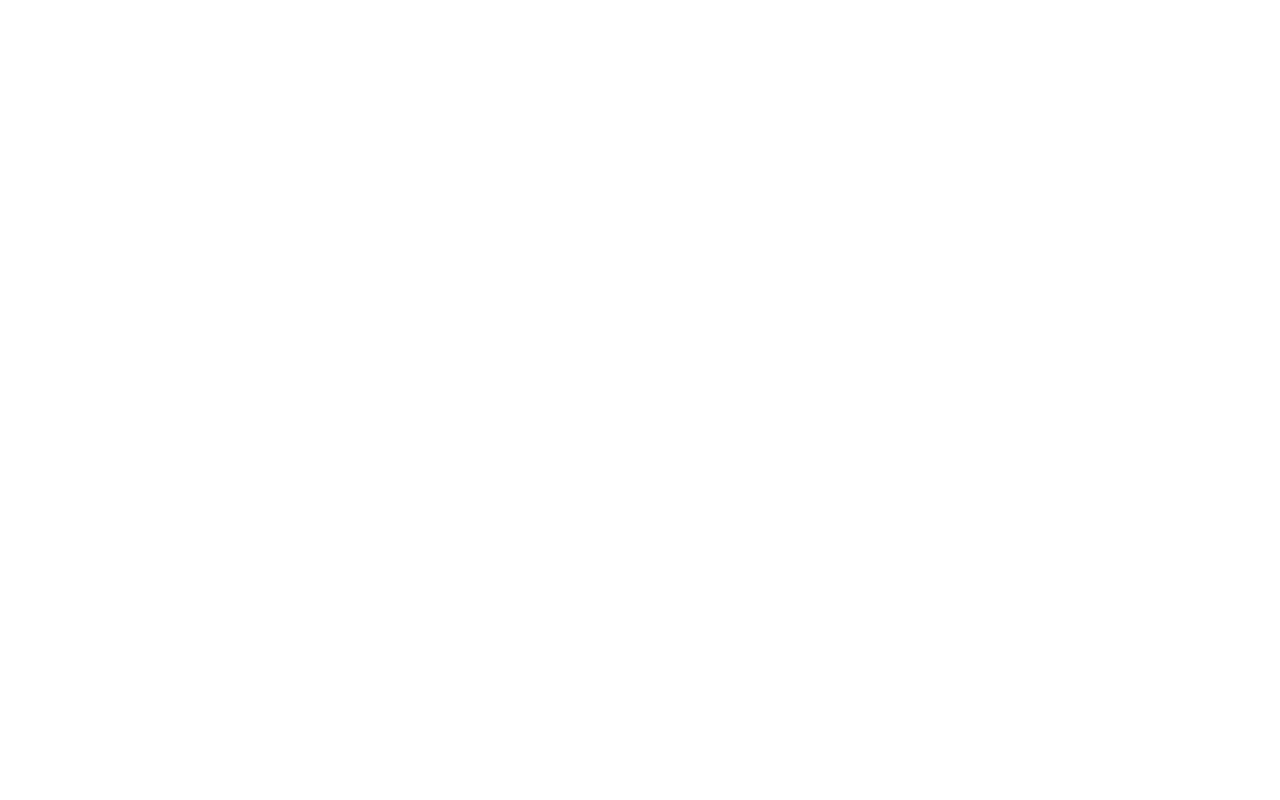
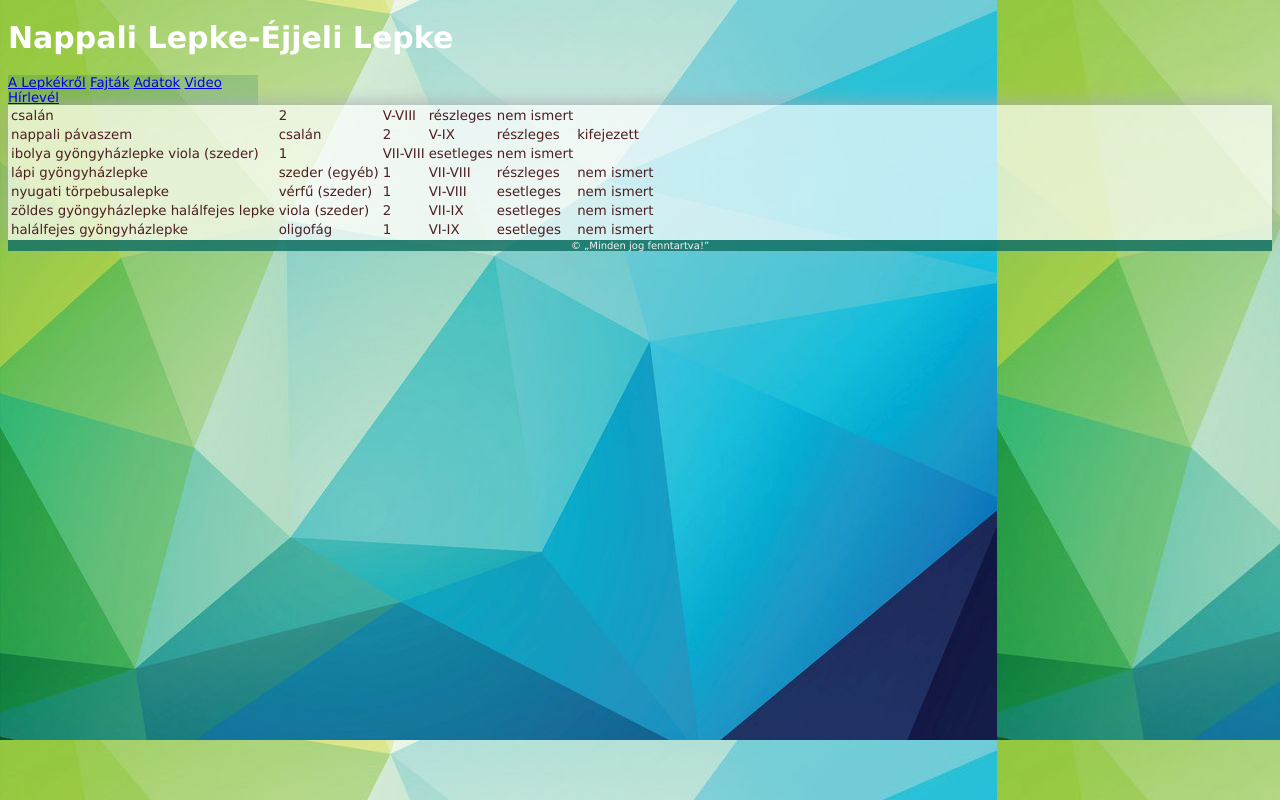
Before and after one commit to BBotond04/Dolgozat_Lepke, a plain HTML site: page adatok.html in a window 1280 px wide. Drawn offline with Linux system fonts and the light colour scheme.

Commit message:
Dolgozat_LEPKEK_2

```diff
--- a/adatok.html
+++ b/adatok.html
@@ -0,0 +1,90 @@
+<!DOCTYPE html>
+<html lang="hu">
+<head>
+    <meta charset="UTF-8">
+    <meta name="keywords" content="Adatok">
+    <meta name="description" content="Adatok">
+    <meta name="Author" content="Bíró Botond">
+    <meta name="viewport" content="width=device-width, initial-scale=1.0">
+    <link rel="stylesheet" href="style.css">
+    <title>Adatok</title>
+</head>
+<body>
+    <body>
+        <main>
+            <header>
+                <h1>Nappali Lepke-Éjjeli Lepke</h1>
+            </header>
+            <nav>
+                <a href="index.html">A Lepkékről</a>
+                <a href="#">Fajták</a>
+                <a href="#">Adatok</a>
+                <a href="#">Video</a>
+                <a href="#">Hírlevél</a>
+            </nav>
+            <article>
+                <table>
+                    <tr>
+                        <td>csalán</td>
+                        <td>2</td>
+                        <td>V-VIII</td>
+                        <td>részleges</td>
+                        <td>nem ismert</td>
+                    </tr>
+                    <tr>
+                        <td>nappali pávaszem</td>
+                        <td>csalán</td>
+                        <td>2</td>
+                        <td>V-IX</td>
+                        <td>részleges</td>
+                        <td>kifejezett</td>
+                    </tr>
+                    <tr>
+                        <td>ibolya gyöngyházlepke viola (szeder)</td>
+                        <td>1</td>
+                        <td>VII-VIII</td>
+                        <td>esetleges</td>
+                        <td>nem ismert</td>
+                    </tr>
+                    <tr>
+                        <td>lápi gyöngyházlepke</td>
+                        <td>szeder (egyéb)</td>
+                        <td>1</td>
+                        <td>VII-VIII</td>
+                        <td>részleges</td>
+                        <td>nem ismert</td>
+                    </tr>
+                    <tr>
+                        <td>nyugati törpebusalepke</td>
+                        <td>vérfű (szeder)</td>
+                        <td>1</td>
+                        <td>VI-VIII</td>
+                        <td>esetleges</td>
+                        <td>nem ismert</td>
+                    </tr>
+                    <tr>
+                        <td>zöldes gyöngyházlepke halálfejes lepke</td>
+                        <td>viola (szeder)</td>
+                        <td>2</td>
+                        <td>VII-IX</td>
+                        <td>esetleges</td>
+                        <td>nem ismert</td>
+                    </tr>
+                    <tr>
+                        <td>halálfejes gyöngyházlepke</td>
+                        <td>oligofág</td>
+                        <td>1</td>
+                        <td>VI-IX</td>
+                        <td>esetleges</td>
+                        <td>nem ismert</td>
+                    </tr>
+                </table>
+            </article>
+            <footer>
+                &copy; „Minden jog fenntartva!”
+            </footer>
+        </main>
+    </body>
+    </html>
+</body>
+</html>
--- a/site.css
+++ b/site.css
@@ -2,22 +2,47 @@ body{
     font-family: Verdana, Arial, sans-serif;
     color:#4c1f22;
     font-size: 10pt;
-    margin-left: 0px;
-    margin-right: 0px;
+    margin-bottom: 0px;
+    margin-top: 0px;
     background-image: url(img/back.jpg);
+    grid-template-columns: 1fr 2fr;
+    grid-template-areas:
+    "h h h"
+    "n a a"
+    "f f f";
 }
 header{
-
+    box-sizing: border-box;
+    margin-top: 0px;
+    grid-area: h;
+    width: 100%;
+    background-size: cover;
+    font-style: "Viner Hand ITC", "Comic Sans Ms", Garamond, serif;
+    font-size: 15px;
+    text-align: left;
+    color: white;
 }
 nav{
-
+    box-sizing: border-box;
+    margin-top: 0px;
+    grid-area: n;
+    text-align: left;
+    background-color: rgba(10, 110, 95, 0.2);
+    width: 250px;
 }
 article{
-
-}
-aside{
-
+    box-sizing: border-box;
+    margin-top: 0px;
+    grid-area: a;
+    box-shadow: 0px 0px 18px 0px rgba(167, 171, 176, 1);
+    background-color: rgba(255, 255, 255,0.7);
 }
 footer{
-
+    box-sizing: border-box;
+    margin-top: 0px;
+    grid-area: f;
+    background-color: rgba(10, 110, 95, 0.8);
+    text-align: center;
+    font-size: 10px;
+    color: whitesmoke;
 }
--- a/style.css
+++ b/style.css
@@ -0,0 +1,48 @@
+body{
+    font-family: Verdana, Arial, sans-serif;
+    color:#4c1f22;
+    font-size: 10pt;
+    margin-bottom: 0px;
+    margin-top: 0px;
+    background-image: url(img/back.jpg);
+    grid-template-columns: 1fr 2fr;
+    grid-template-areas:
+    "h h h"
+    "n a a"
+    "f f f";
+}
+header{
+    box-sizing: border-box;
+    margin-top: 0px;
+    grid-area: h;
+    width: 100%;
+    background-size: cover;
+    font-style: "Viner Hand ITC", "Comic Sans Ms", Garamond, serif;
+    font-size: 15px;
+    text-align: left;
+    color: white;
+}
+nav{
+    box-sizing: border-box;
+    margin-top: 0px;
+    grid-area: n;
+    text-align: left;
+    background-color: rgba(10, 110, 95, 0.2);
+    width: 250px;
+}
+article{
+    box-sizing: border-box;
+    margin-top: 0px;
+    grid-area: a;
+    box-shadow: 0px 0px 18px 0px rgba(167, 171, 176, 1);
+    background-color: rgba(255, 255, 255,0.7);
+}
+footer{
+    box-sizing: border-box;
+    margin-top: 0px;
+    grid-area: f;
+    background-color: rgba(10, 110, 95, 0.8);
+    text-align: center;
+    font-size: 10px;
+    color: whitesmoke;
+}
```
Also changed, not shown: index.html (+18 -10 lines).
